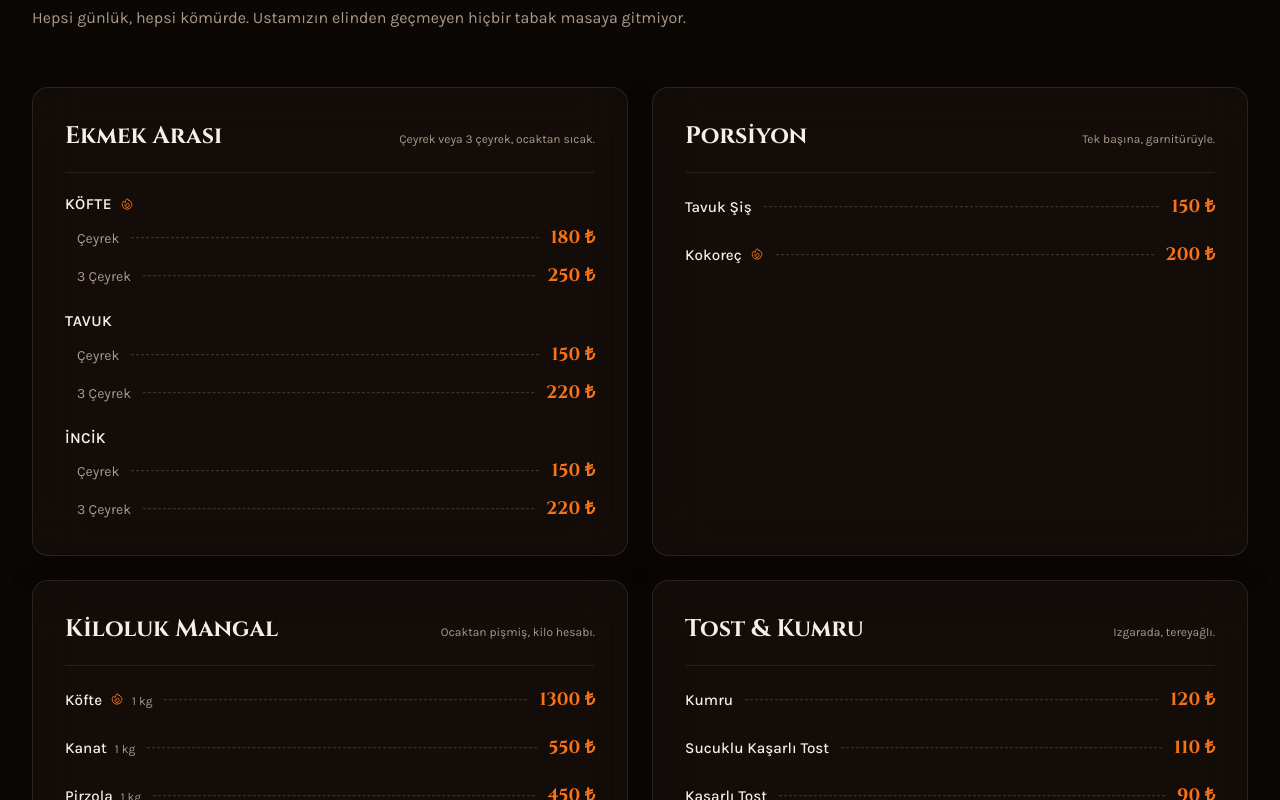
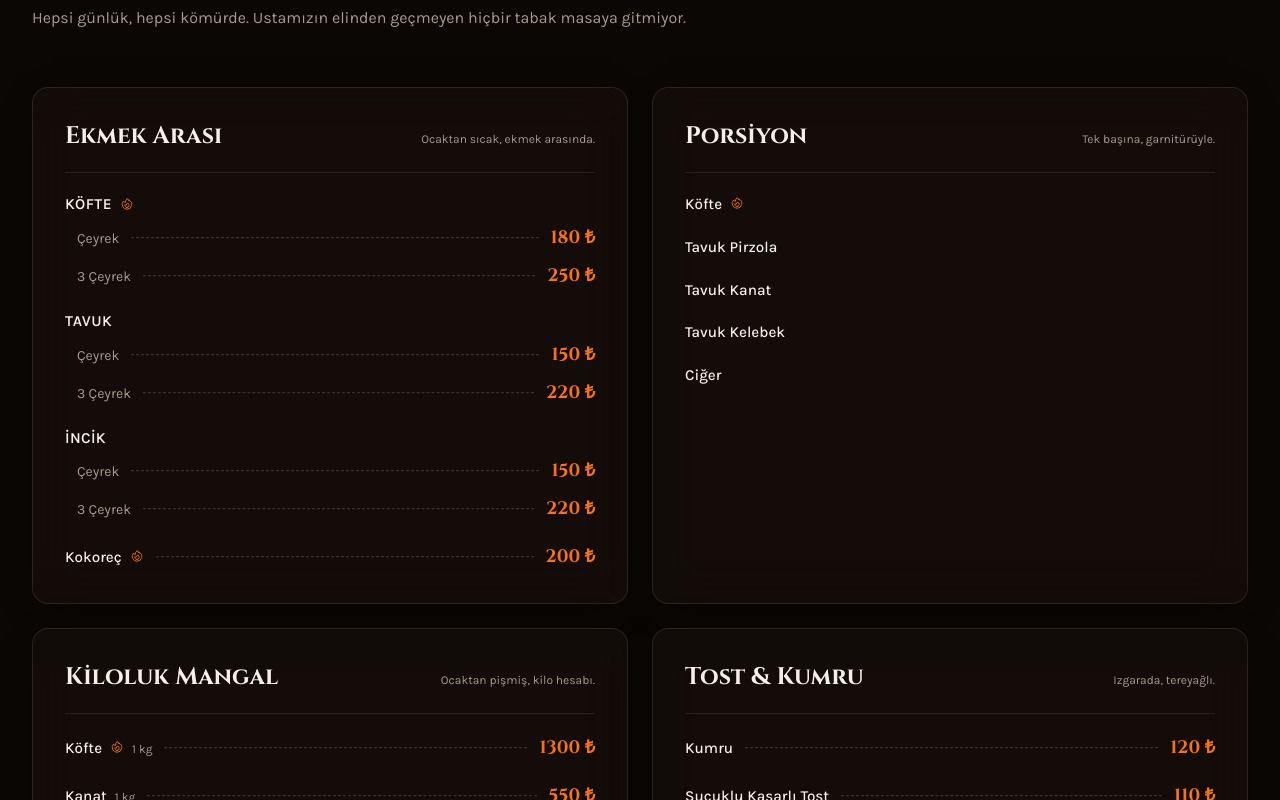
Before and after one commit to w0ntexin/ibonun-yeri-mangal-evi, a Next.js app: page / in a window 1280 px wide. Shown: the part 1040-1840 px from the top of the page. Built offline with nearby package versions, Linux system fonts and the light colour scheme.

Commit message:
Update page.tsx

```diff
--- a/app/page.tsx
+++ b/app/page.tsx
@@ -42,7 +42,7 @@ type MenuKategorisi = {
 const MENU: MenuKategorisi[] = [
   {
     baslik: "Ekmek Arası",
-    aciklama: "Çeyrek veya 3 çeyrek, ocaktan sıcak.",
+    aciklama: "Ocaktan sıcak, ekmek arasında.",
     urunler: [
       {
         ad: "Köfte",
@@ -66,14 +66,22 @@ const MENU: MenuKategorisi[] = [
           { ad: "3 Çeyrek", fiyat: 220 },
         ],
       },
+      {
+        ad: "Kokoreç",
+        fiyat: 200,
+        one: true,
+      },
     ],
   },
   {
     baslik: "Porsiyon",
     aciklama: "Tek başına, garnitürüyle.",
     urunler: [
-      { ad: "Tavuk Şiş", fiyat: 150 },
-      { ad: "Kokoreç", fiyat: 200, one: true },
+      { ad: "Köfte", one: true },
+      { ad: "Tavuk Pirzola" },
+      { ad: "Tavuk Kanat" },
+      { ad: "Tavuk Kelebek" },
+      { ad: "Ciğer" },
     ],
   },
   {
@@ -700,6 +708,8 @@ function OneCikanLezzetler() {
                             <span className="text-xs text-duman">{urun.birim}</span>
                           )}
                         </span>
+                        {urun.fiyat != null && (
+                          <>
                             <span
                               aria-hidden="true"
                               className="min-w-4 flex-1 translate-y-[-0.3rem] border-b border-dashed border-krem/20"
@@ -707,6 +717,8 @@ function OneCikanLezzetler() {
                             <span className="font-baslik shrink-0 text-base font-bold text-alev sm:text-lg">
                               {urun.fiyat} ₺
                             </span>
+                          </>
+                        )}
                       </div>
                     )}
                   </li>
@@ -814,7 +826,12 @@ const ILETISIM: {
   {
     Ikon: KonumIkonu,
     baslik: "Adres",
-    satirlar: ["Sahil Caddesi No: 42", "Merkez / Türkiye"],
+    satirlar: [
+      "Halife Sultan, Adnan Menderes Blv. No:80",
+      "32040 Isparta Merkez / Isparta",
+    ],
+    href: "https://maps.google.com/?q=Halife+Sultan,+Adnan+Menderes+Blv.+No:80,+32040+Isparta+Merkez/Isparta",
+    dis: true,
   },
   {
     Ikon: TelefonIkonu,
@@ -832,7 +849,7 @@ const ILETISIM: {
   {
     Ikon: SaatIkonu,
     baslik: "Çalışma Saatleri",
-    satirlar: ["Her gün 11:00 – 23:30", "Pazartesi kapalı"],
+    satirlar: ["Hafta içi 12:00 – 01:00", "Hafta sonu 14:00 – 02:00"],
   },
 ];
 
```
Lines whose indentation alone changed are shown as unchanged.
